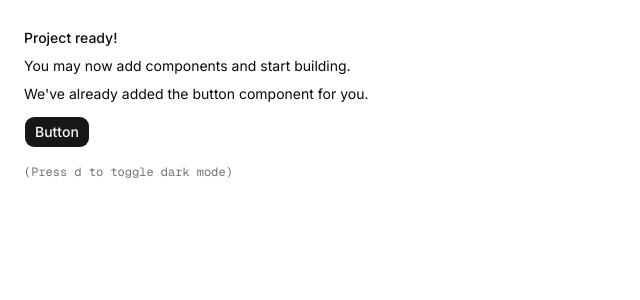
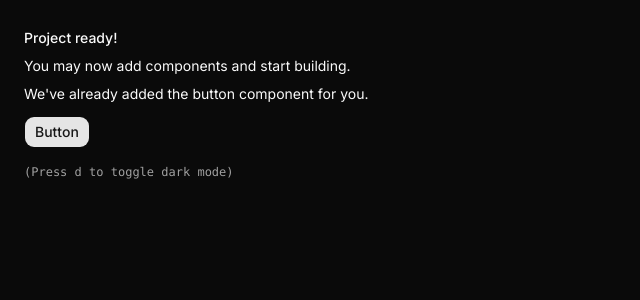
Before and after one commit to smbhathiya/green-planet-web, a Next.js app: page / in a window 1280 px wide. Shown: the top 300 px of the page, without its empty margins (0-640 px from the left). Built offline with nearby package versions, Linux system fonts and the light colour scheme.

Commit message:
feat: add root layout with font configuration, metadata, and theme provider

```diff
--- a/app/layout.tsx
+++ b/app/layout.tsx
@@ -1,15 +1,38 @@
-import { Geist, Geist_Mono, Inter } from "next/font/google"
+import type { Metadata } from "next"
+import { Poppins, Inter } from "next/font/google"
 
 import "./globals.css"
 import { ThemeProvider } from "@/components/theme-provider"
-import { cn } from "@/lib/utils";
+import { cn } from "@/lib/utils"
 
-const inter = Inter({subsets:['latin'],variable:'--font-sans'})
+const poppins = Poppins({
+  subsets: ["latin"],
+  weight: ["400", "500", "600", "700", "800", "900"],
+  variable: "--font-heading",
+})
 
-const fontMono = Geist_Mono({
+const inter = Inter({
   subsets: ["latin"],
-  variable: "--font-mono",
+  variable: "--font-sans",
 })
+
+export const metadata: Metadata = {
+  title: "Green Planet — Protect Nature Before It's Too Late",
+  description:
+    "Green Planet is an environmental awareness platform dedicated to protecting nature, wildlife, forests, oceans, and inspiring eco-friendly lifestyles for a sustainable future.",
+  keywords: [
+    "green planet",
+    "protect nature",
+    "save earth",
+    "climate change awareness",
+    "environmental protection",
+    "eco friendly lifestyle",
+    "wildlife conservation",
+    "sustainable future",
+    "save forests",
+    "clean environment",
+  ],
+}
 
 export default function RootLayout({
   children,
@@ -20,10 +43,10 @@ export default function RootLayout({
     <html
       lang="en"
       suppressHydrationWarning
-      className={cn("antialiased", fontMono.variable, "font-sans", inter.variable)}
+      className={cn("antialiased", poppins.variable, inter.variable)}
     >
       <body>
-        <ThemeProvider>{children}</ThemeProvider>
+        <ThemeProvider defaultTheme="dark">{children}</ThemeProvider>
       </body>
     </html>
   )
```
